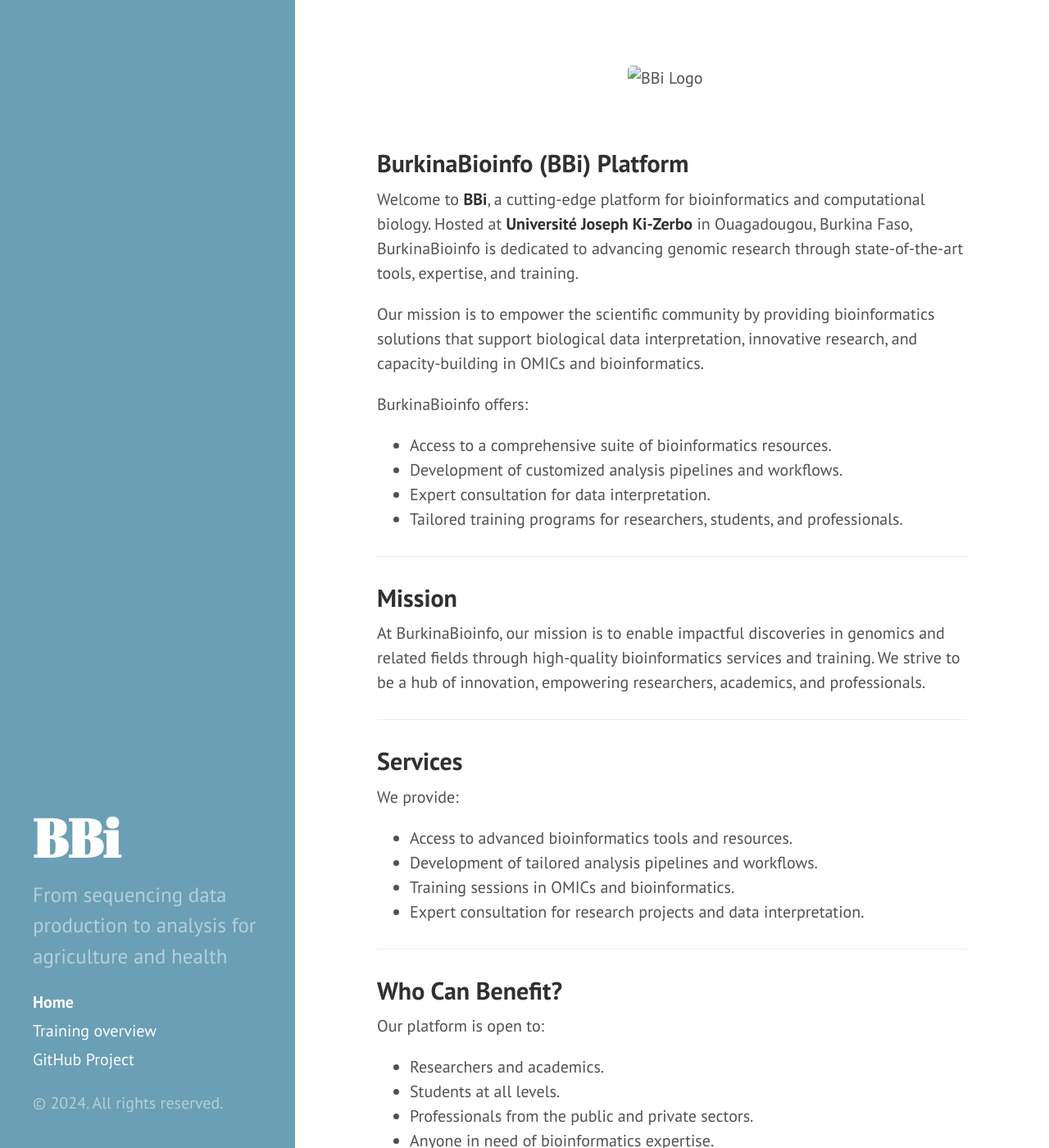
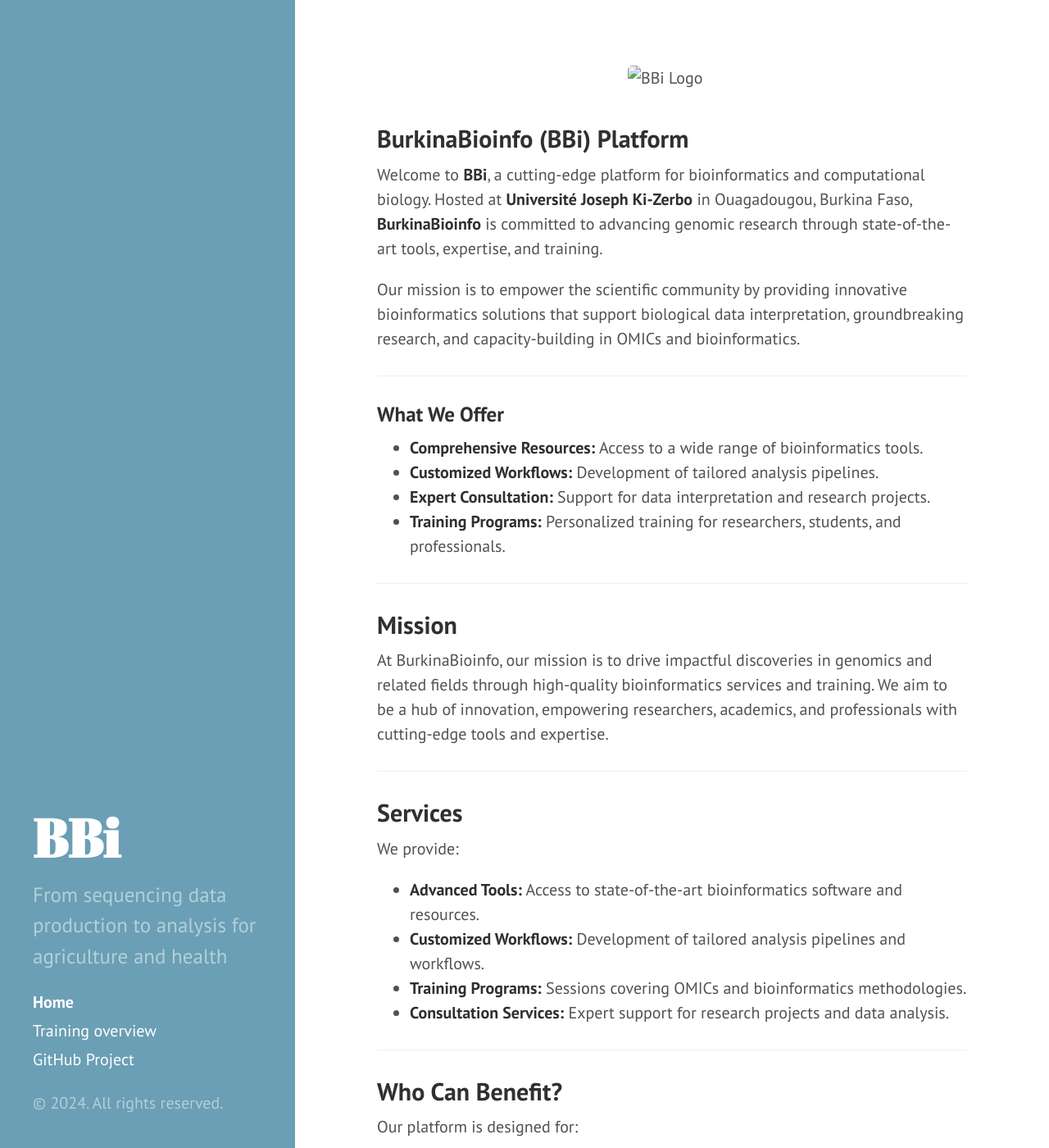
Before and after one commit to burkinabioinfo/burkinabioinfo.github.io, a Jekyll site: the page built from docs/index.md, in a window 1280 px wide and 1400 px high. Shown: the whole window at 82% size. Built offline with Jekyll 4.4.1, drawn with Linux system fonts in a browser that asks for light colours; some of the changed text lies outside the part shown.

Commit message:
updated index.md

```diff
--- a/docs/index.md
+++ b/docs/index.md
@@ -3,58 +3,62 @@ layout: default
 title: Home
 ---
 
-<div style="display:flex; justify-content: center;">
+<div style="display: flex; justify-content: center; margin-bottom: 20px;">
   <img src="docs/public/BBi_logo.png" style="width: 15%; height: auto;" alt="BBi Logo">
 </div>
 
-<br/>
-
 ## **BurkinaBioinfo (BBi) Platform**
 
-Welcome to **BBi**, a cutting-edge platform for bioinformatics and computational biology. Hosted at **Université Joseph Ki-Zerbo** in Ouagadougou, Burkina Faso, BurkinaBioinfo is dedicated to advancing genomic research through state-of-the-art tools, expertise, and training.
+Welcome to **BBi**, a cutting-edge platform for bioinformatics and computational biology. Hosted at **Université Joseph Ki-Zerbo** in Ouagadougou, Burkina Faso, **BurkinaBioinfo** is committed to advancing genomic research through state-of-the-art tools, expertise, and training.
 
-Our mission is to empower the scientific community by providing bioinformatics solutions that support biological data interpretation, innovative research, and capacity-building in OMICs and bioinformatics.
+Our mission is to empower the scientific community by providing innovative bioinformatics solutions that support biological data interpretation, groundbreaking research, and capacity-building in OMICs and bioinformatics.
 
-BurkinaBioinfo offers:
-- Access to a comprehensive suite of bioinformatics resources.
-- Development of customized analysis pipelines and workflows.
-- Expert consultation for data interpretation.
-- Tailored training programs for researchers, students, and professionals.
+---
+
+### **What We Offer**
+- **Comprehensive Resources:** Access to a wide range of bioinformatics tools.
+- **Customized Workflows:** Development of tailored analysis pipelines.
+- **Expert Consultation:** Support for data interpretation and research projects.
+- **Training Programs:** Personalized training for researchers, students, and professionals.
 
 ---
 
 ## **Mission**
-At BurkinaBioinfo, our mission is to enable impactful discoveries in genomics and related fields through high-quality bioinformatics services and training. We strive to be a hub of innovation, empowering researchers, academics, and professionals.
+
+At BurkinaBioinfo, our mission is to drive impactful discoveries in genomics and related fields through high-quality bioinformatics services and training. We aim to be a hub of innovation, empowering researchers, academics, and professionals with cutting-edge tools and expertise.
 
 ---
 
 ## **Services**
+
 We provide:
-- Access to advanced bioinformatics tools and resources.
-- Development of tailored analysis pipelines and workflows.
-- Training sessions in OMICs and bioinformatics.
-- Expert consultation for research projects and data interpretation.
+- **Advanced Tools:** Access to state-of-the-art bioinformatics software and resources.
+- **Customized Workflows:** Development of tailored analysis pipelines and workflows.
+- **Training Programs:** Sessions covering OMICs and bioinformatics methodologies.
+- **Consultation Services:** Expert support for research projects and data analysis.
 
 ---
 
 ## **Who Can Benefit?**
 
-Our platform is open to:
-- Researchers and academics.
-- Students at all levels.
-- Professionals from the public and private sectors.
-- Anyone in need of bioinformatics expertise.
+Our platform is designed for:
+- **Researchers and Academics:** Supporting projects at every stage.
+- **Students:** At all levels of education, from undergraduates to Ph.D. candidates.
+- **Professionals:** From both public and private sectors.
+- **Anyone:** Requiring bioinformatics expertise or resources.
 
 ---
 
 ## **Coordination**
-The BurkinaBioinfo platform is coordinated by a team of faculty members from **Université Joseph Ki-Zerbo (UJKZ)** and researchers from the **National Center for Scientific and Technological Research (CNRST)**.
 
-More information is available on the BBi website.
+The **BurkinaBioinfo** platform is managed by faculty members from **Université Joseph Ki-Zerbo (UJKZ)** and researchers from the **National Center for Scientific and Technological Research (CNRST)**. Together, they bring expertise and dedication to support innovation in bioinformatics.
+
+For more information, visit the **BBi website**.
 
 ---
 
 ## **Contact**
+
 <div style="display: flex; align-items: center; margin-top: 20px;">
   <div style="margin-right: 10px;">
     <img src="public/icon_email-5.png" alt="Email Icon" style="width: 24px; height: auto;">
@@ -69,12 +73,15 @@ More information is available on the BBi website.
 ---
 
 ## **Applications**
+
 <div style="display: flex; align-items: center; margin-top: 20px;">
   <div style="margin-right: 10px;">
     <img src="public/icon_apply-5.png" alt="Apply Icon" style="width: 24px; height: auto;">
   </div>
   <div>
-    <p>Open applications with selection: <strong>15 places available</strong>.</p>
+    <p>We are currently accepting applications.
+       <strong>15 places available</strong>.
+    </p>
   </div>
 </div>
 
@@ -83,4 +90,7 @@ More information is available on the BBi website.
 <div style="display: flex; justify-content: center; margin-top: 20px;">
   <img src="docs/public/logo_ujkz.jpeg" style="width: 16%; margin: 0 10px;" alt="UJKZ Logo">
   <img src="docs/public/logo_cnsrt.png" style="width: 16%; margin: 0 10px;" alt="CNRST Logo">
+  <img src="docs/public/logo_inera.jpeg" style="width: 16%; margin: 0 10px;" alt="INERA Logo">
+  <img src="docs/public/logo_irss.png" style="width: 16%; margin: 0 10px;" alt="IRSS Logo">
+  <img src="docs/public/logo_labios.jpg" style="width: 16%; margin: 0 10px;" alt="SVT Logo">
 </div>
```
